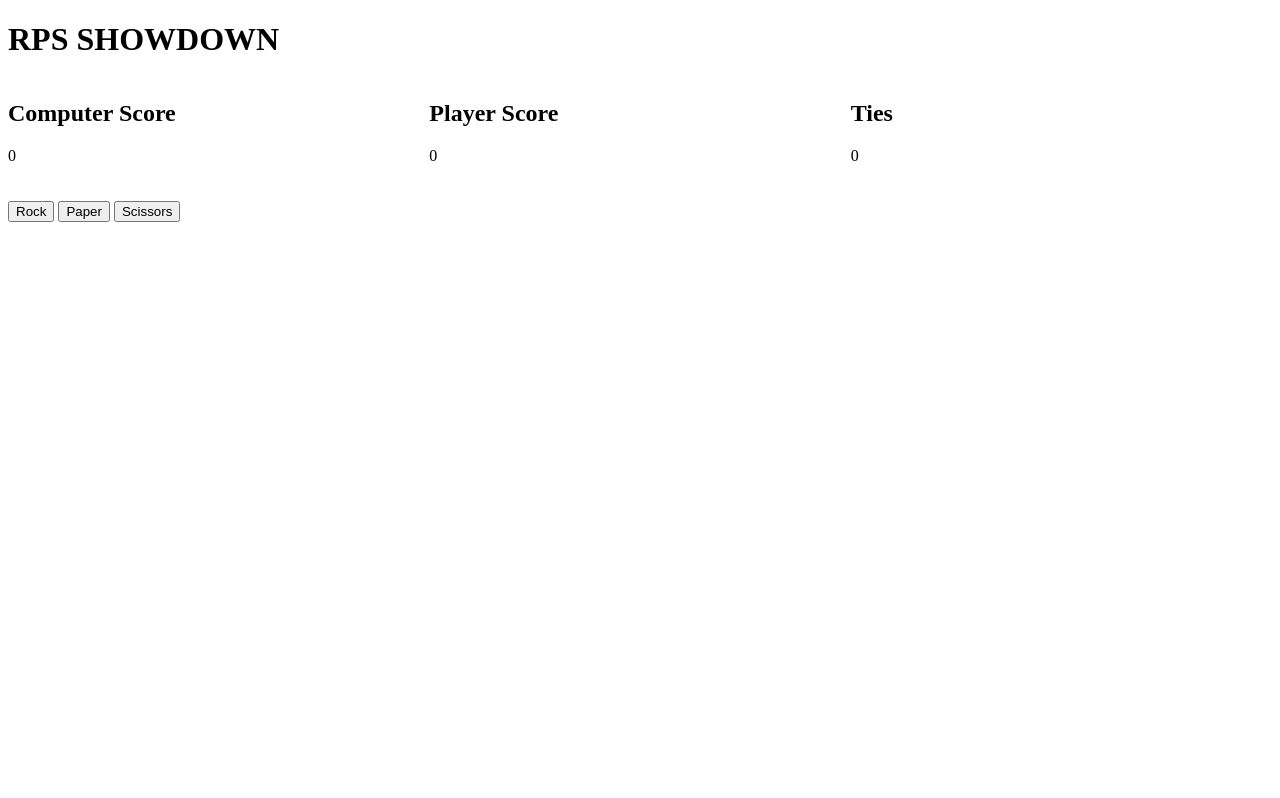
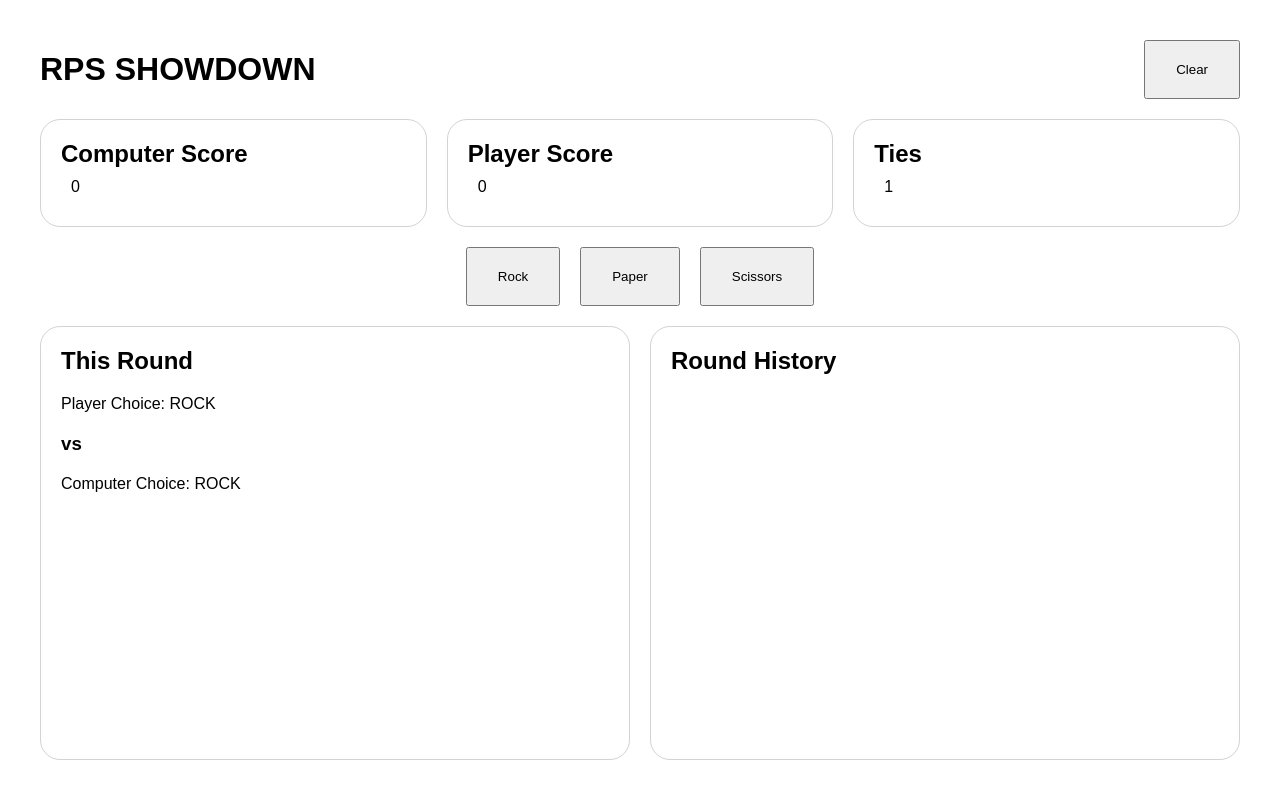
Before and after one commit to dingkandesign/rps, a plain HTML site: page index.html in a window 1280 px wide. Both pictures are taken after a click on the button "Rock". Drawn offline with Linux system fonts and the light colour scheme.

Commit message:
Set up flex layout and most elements

```diff
--- a/index.html
+++ b/index.html
@@ -9,7 +9,11 @@
     <script type="text/javascript" src="script.js" defer></script>
 </head>
 <body>
+    <div class="container">
+        <div class="top">
             <h1>RPS SHOWDOWN</h1>
+            <button type="button">Clear</button>
+        </div>
         <div id="scoreTracker">
             <div class="scorebox">
                 <h2>Computer Score</h2>
@@ -24,9 +28,22 @@
                 <p class="score tie">0</p>
             </div>
         </div>
+        <div class="buttons">
             <button type="button">Rock</button>
             <button type="button">Paper</button>
             <button type="button">Scissors</button>
-
+        </div>
+        <div class="twoCol">
+            <div class="leftCol">
+                <h2>This Round</h2>
+                <div class="playerSelection"></div>
+                <h3>vs</h3>
+                <div class="computerSelection"></div>
+            </div>
+            <div class="rightCol">
+                <h2>Round History</h2>
+            </div>
+        </div>
+    </div>
 </body>
 </html>
--- a/script.js
+++ b/script.js
@@ -1,11 +1,3 @@
-//create array of acceptable choices
-const choiceArray = ['ROCK', 'PAPER', 'SCISSORS'];
-//initialize global variables
-let computerWins = 0;
-let playerWins = 0;
-let ties = 0;
-let playerChoice = 0;
-
 //generate computer choice; make it random choice of three; uppercase for comparison
 function getComputerChoice() {
   return choiceArray[Math.floor(Math.random()*choiceArray.length)].toUpperCase();
@@ -14,48 +6,64 @@ function getComputerChoice() {
 function assignPlayerChoice(e) {
 	playerChoice = this.innerText.toUpperCase();
 	playRound();
+	updateScore();
+	updateSelectionVisualization(playerChoice, computerChoice);
 }
 
 function playRound() {
-	let computerChoice = getComputerChoice();
-	//prompt player choice
-/*	let playerChoice = prompt('Rock, paper, scissors, shoot!').toUpperCase();
-	//make sure player chose an acceptable choice
-	let playerApprovedChoice = choiceArray.some(choice => playerChoice.includes(choice));
-	//prompt player if their choice is NOT acceptable
-	while (!playerApprovedChoice) {
-		playerChoice = prompt('Please enter a valid choice: rock, paper, or scissors').toUpperCase();
-		playerApprovedChoice = choiceArray.some(choice => playerChoice.includes(choice));
-	}
-	*/
+	computerChoice = getComputerChoice();
 
-	//check result, notify round result, update win counters
+	//check result, update win counters, h2 win highlight
 	switch (true) {
 		case (playerChoice === computerChoice):
-			alert('Tie');
 			ties += 1;
-			return 'Tie';
+			let pTie = document.querySelector(".tie");
+			pTie.classList.add('winner');
 			break;
 		case (playerChoice === 'ROCK' && computerChoice === 'PAPER'):
 		case (playerChoice === 'PAPER' && computerChoice === 'SCISSORS'):
 		case (playerChoice === 'SCISSORS' && computerChoice === 'ROCK'):
-			alert ('Computer wins');
 			computerWins += 1;
-			return 'Computer Wins';
+			let pComp = document.querySelector(".computer");
+			pComp.classList.add('winner');
 			break;
 		case (playerChoice === 'ROCK' && computerChoice === 'SCISSORS'):
 		case (playerChoice === 'PAPER' && computerChoice === 'ROCK'):
 		case (playerChoice === 'SCISSORS' && computerChoice === 'PAPER'):
-			alert ('Player wins');
 			playerWins += 1;
-			return 'Player wins';
+			let pPlayer = document.querySelector(".player");
+			pPlayer.classList.add('winner');
 			break;
 	}
 
 }
 
+function updateScore() {
+	computerScore.innerText = computerWins;
+	playerScore.innerText = playerWins;
+	tieScore.innerText = ties;
+}
+
+function updateSelectionVisualization(pc, cc) {
+	pSelection.innerText = "Player Choice: " + pc;
+	cSelection.innerText = "Computer Choice: " + cc;
+}
+
+function removeTransition() {
+	this.classList.remove("winner");
+}
+
+//create array of acceptable choices
+const choiceArray = ['ROCK', 'PAPER', 'SCISSORS'];
+//initialize global variables
+let computerWins = 0;
+let playerWins = 0;
+let ties = 0;
+let playerChoice = 0;
+let computerChoice = 0;
+
 // listen for player selection via buttons
-const buttons = document.querySelectorAll('button');
+const buttons = document.querySelectorAll('.buttons>button');
 
 buttons.forEach((button) => {
 	button.addEventListener('click', assignPlayerChoice);
@@ -66,8 +74,8 @@ let computerScore = document.querySelector('.computer');
 let playerScore = document.querySelector('.player');
 let tieScore = document.querySelector('.tie');
 
-function updateScore() {
-	computerScore.innerText = computerWins;
-	playerScore.innerText = playerWins;
-	tieScore.innerText = ties;
-}
+const ps = document.querySelectorAll("p");
+ps.forEach(p => p.addEventListener("transitionend", removeTransition));
+
+const pSelection = document.querySelector('.playerSelection');
+const cSelection = document.querySelector('.computerSelection');
--- a/styles.css
+++ b/styles.css
@@ -1,9 +1,75 @@
+* {
+  margin: 0;
+  padding: 0;
+  font-family: Arial, Helvetica, sans-serif;
+}
+
+.container {
+  display: flex;
+  flex-direction: column;
+  justify-content: space-between;
+  height: 90vh;
+  margin: 40px;
+}
+
+.top {
+  display: flex;
+  justify-content: space-between;
+  align-items: center;
+  margin-bottom: 20px;
+}
+
 #scoreTracker {
   display: flex;
   justify-content: space-between;
+  gap: 20px;
   margin-bottom: 20px;
 }
 
-.scorebox {
+.scorebox, .leftCol, .rightCol {
   flex: 1;
+  padding: 20px;
+  border: 1px solid lightgray;
+  border-radius: 20px;
 }
+
+.scorebox p {
+  transition: all 0.5s;
+  padding: 10px;
+  max-width: 20%;
+}
+
+.scorebox p.winner {
+  color: green;
+  box-shadow:inset 0 1px 0 rgba(lightgreen);
+  font-weight: bold;
+  background-color: greenyellow;
+}
+
+.buttons {
+  display: flex;
+  justify-content: center;
+  gap: 20px;
+  margin-bottom: 20px;
+  flex: .5;
+}
+
+button {
+  padding: 20px 30px;
+}
+
+.twoCol {
+  display: flex;
+  justify-content:center;
+  gap: 20px;
+  flex: 4;
+}
+
+.leftCol div, .leftCol h3 {
+  padding-top: 20px;
+}
+
+.rightCol {
+  max-height: 100%;
+  overflow: auto;
+}
```
Lines whose indentation alone changed are shown as unchanged.
